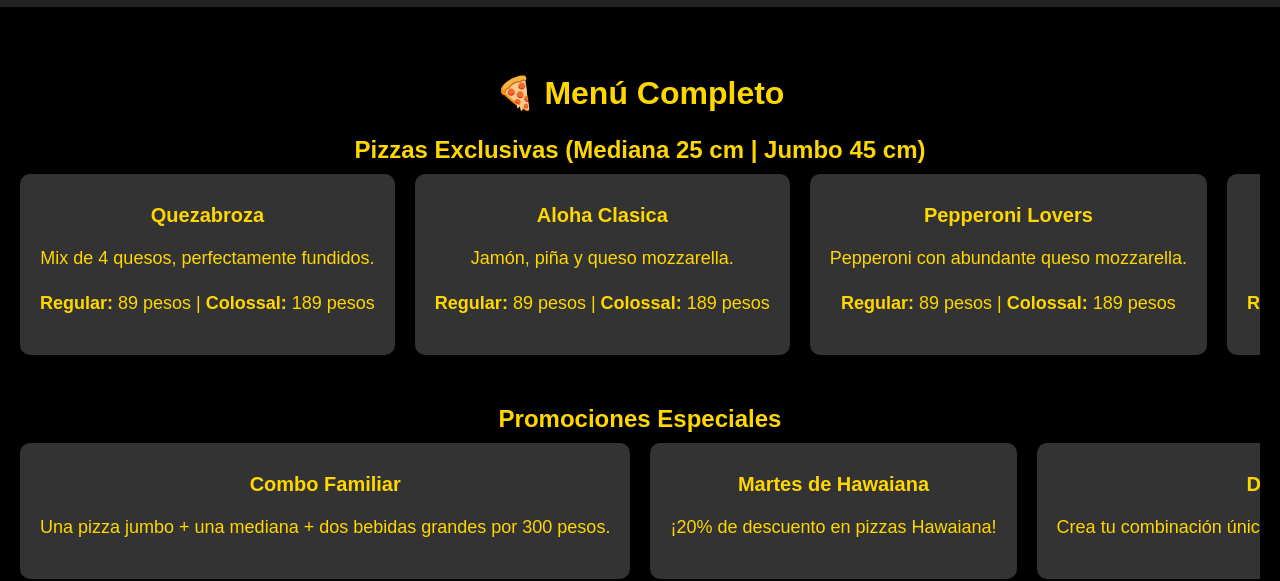
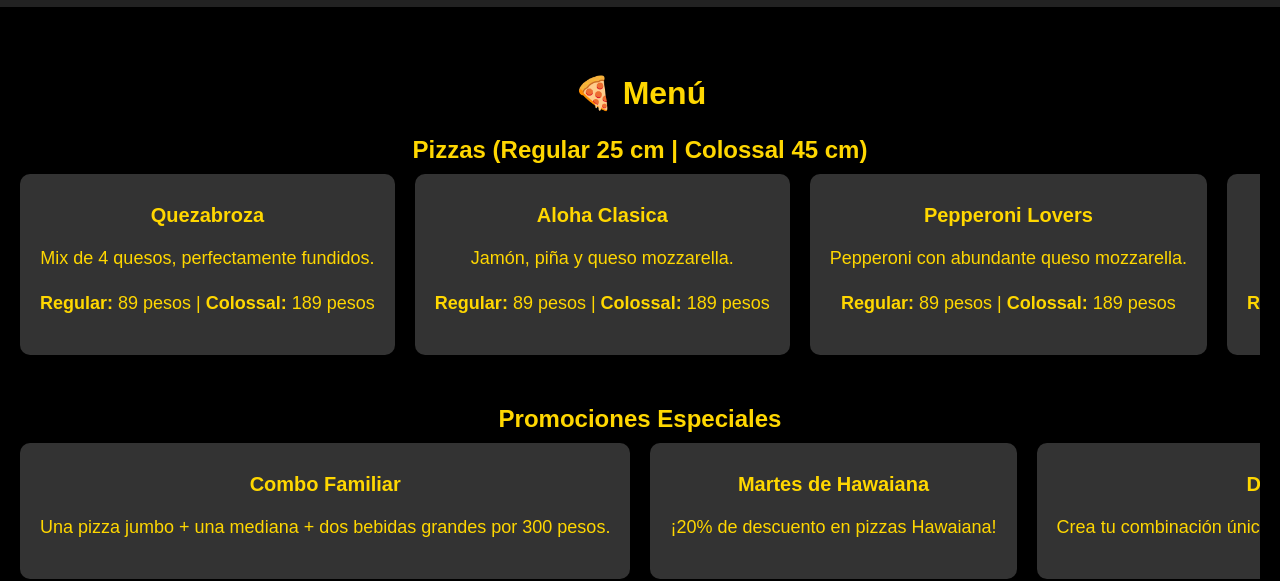
Before and after one commit to berrymixone/solid-spoon, a plain HTML site: page index.html in a window 1280 px wide. Shown: the part 242-823 px from the top of the page. Drawn offline with Linux system fonts and the light colour scheme.

Commit message:
correcciones
correcion de definiciones

```diff
--- a/index.html
+++ b/index.html
@@ -27,11 +27,11 @@
 
   <!-- Sección: Menú Completo -->
   <section id="menu">
-    <h2>🍕 Menú Completo</h2>
+    <h2>🍕 Menú </h2>
 
-    <!-- Categoría: Pizzas Exclusivas -->
+    <!-- Categoría: Pizzas  -->
     <div class="menu-category">
-      <h3>Pizzas Exclusivas (Mediana 25 cm | Jumbo 45 cm)</h3>
+      <h3>Pizzas (Regular 25 cm | Colossal 45 cm)</h3>
       <div class="slider">
         <div class="card">
           <h4>Quezabroza</h4>
```
